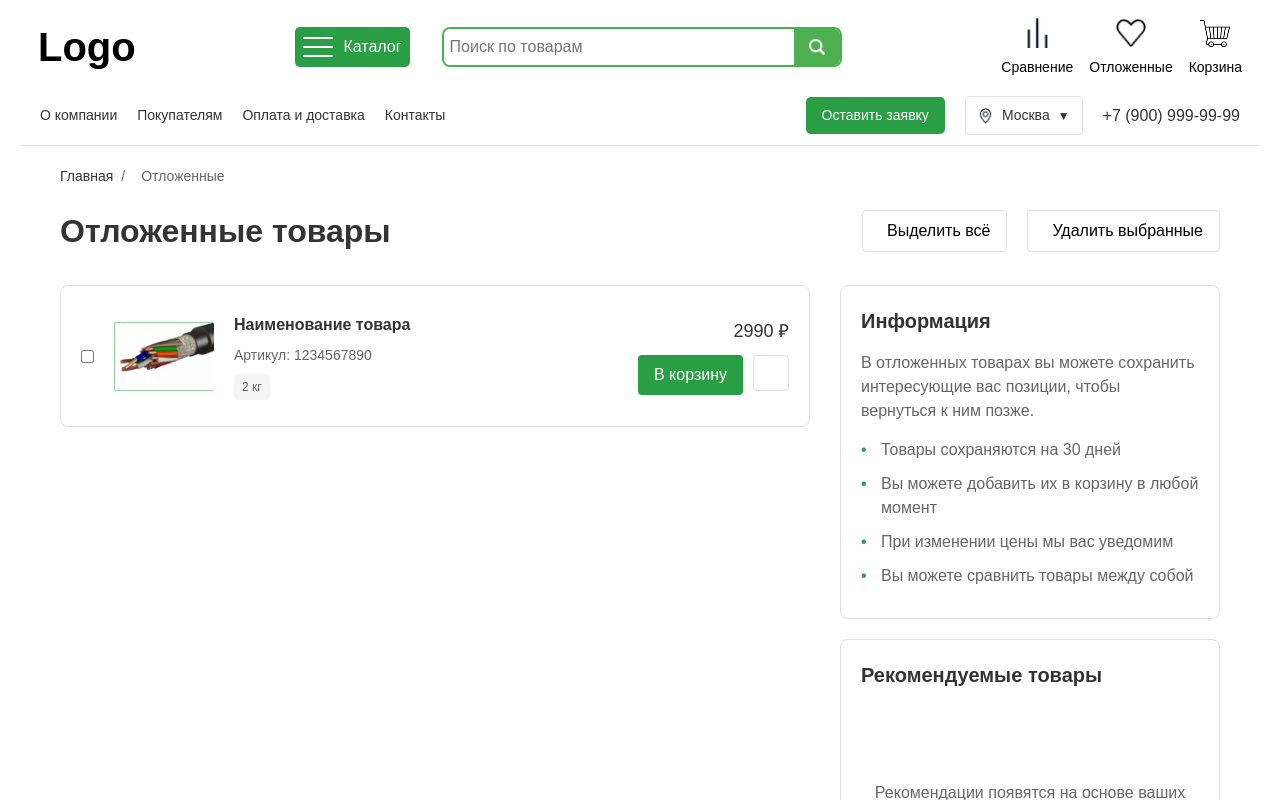
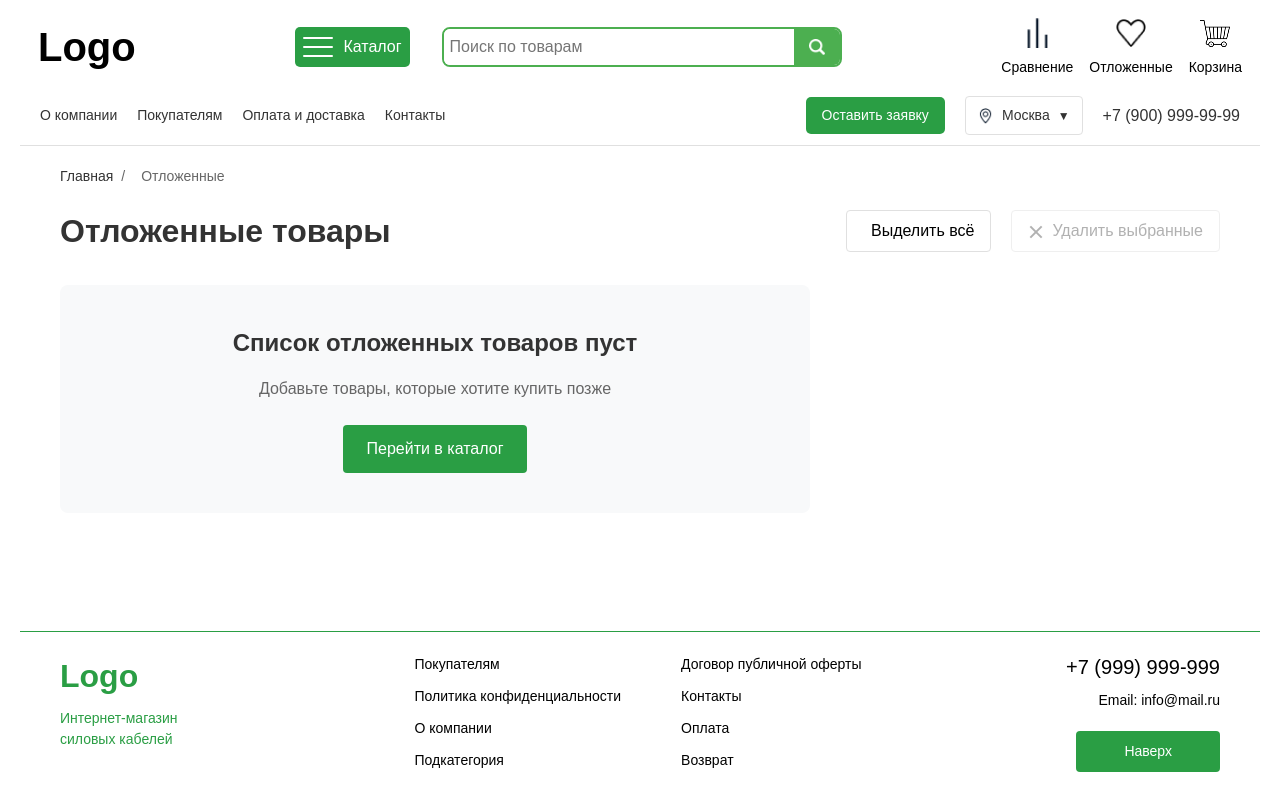
Before and after one commit to MaEsTr0oF/Repository, a React (Vite) app: page /favorites in a window 1280 px wide. Shown: the top 800 px of the page. Built offline with nearby package versions, Linux system fonts and the light colour scheme.

Commit message:
add favorite logic + heart1

```diff
--- a/src/components/AddToCartAnimation/AddToCartAnimation.tsx
+++ b/src/components/AddToCartAnimation/AddToCartAnimation.tsx
@@ -22,7 +22,7 @@ export default function AddToCartAnimation({
     const timer = setTimeout(() => {
       setIsAnimating(false);
       onComplete();
-    }, 1000); // Длительность анимации
+    }, 3000); // Длительность анимации
 
     return () => clearTimeout(timer);
   }, [onComplete]);
--- a/src/components/Favorites/Favorites.module.css
+++ b/src/components/Favorites/Favorites.module.css
@@ -60,9 +60,16 @@
 }
 
 .selectAll:hover,
-.deleteSelected:hover {
+.deleteSelected:hover:not(:disabled) {
     border-color: #2a9e44;
     color: #2a9e44;
+}
+
+.deleteSelected:disabled {
+    opacity: 0.5;
+    cursor: not-allowed;
+    border-color: #e0e0e0;
+    color: #666;
 }
 
 .favoritesContent {
@@ -73,6 +80,38 @@
 
 .favoriteItems {
     background: #fff;
+}
+
+.emptyFavorites {
+    text-align: center;
+    padding: 40px;
+    background: #f8f9fa;
+    border-radius: 8px;
+}
+
+.emptyFavorites h2 {
+    font-size: 24px;
+    color: #333;
+    margin-bottom: 16px;
+}
+
+.emptyFavorites p {
+    color: #666;
+    margin-bottom: 24px;
+}
+
+.continueShopping {
+    display: inline-block;
+    padding: 12px 24px;
+    background: #2a9e44;
+    color: white;
+    text-decoration: none;
+    border-radius: 4px;
+    transition: background-color 0.3s ease;
+}
+
+.continueShopping:hover {
+    background: #238a3a;
 }
 
 .favoriteItem {
@@ -181,6 +220,31 @@
     color: #ff4444;
 }
 
+.cross {
+    position: relative;
+    width: 16px;
+    height: 16px;
+}
+
+.cross::before,
+.cross::after {
+    content: '';
+    position: absolute;
+    width: 100%;
+    height: 2px;
+    background-color: currentColor;
+    top: 50%;
+    left: 0;
+}
+
+.cross::before {
+    transform: rotate(45deg);
+}
+
+.cross::after {
+    transform: rotate(-45deg);
+}
+
 .favoritesInfo {
     display: flex;
     flex-direction: column;
--- a/src/components/Favorites/Favorites.tsx
+++ b/src/components/Favorites/Favorites.tsx
@@ -1,7 +1,37 @@
 import styles from './Favorites.module.css';
 import { Link } from 'react-router-dom';
+import { useShop } from '../../context/ShopContext';
+import { useState } from 'react';
 
 export default function Favorites() {
+    const { favoriteItems, removeFromFavorite, addToCart } = useShop();
+    const [selectedItems, setSelectedItems] = useState<string[]>([]);
+
+    const handleSelectAll = () => {
+        if (selectedItems.length === favoriteItems.length) {
+            setSelectedItems([]);
+        } else {
+            setSelectedItems(favoriteItems.map(item => item.id || ''));
+        }
+    };
+
+    const handleSelectItem = (itemId: string) => {
+        if (selectedItems.includes(itemId)) {
+            setSelectedItems(prev => prev.filter(id => id !== itemId));
+        } else {
+            setSelectedItems(prev => [...prev, itemId]);
+        }
+    };
+
+    const handleDeleteSelected = () => {
+        selectedItems.forEach(id => removeFromFavorite(id));
+        setSelectedItems([]);
+    };
+
+    const handleAddToCart = (item: typeof favoriteItems[0]) => {
+        addToCart(item);
+    };
+
     return (
         <div className={styles.favorites}>
             <div className={styles.container}>
@@ -14,11 +44,18 @@ export default function Favorites() {
                 <div className={styles.favoritesHeader}>
                     <h1>Отложенные товары</h1>
                     <div className={styles.favoritesActions}>
-                        <button className={styles.selectAll}>
+                        <button
+                            className={styles.selectAll}
+                            onClick={handleSelectAll}
+                        >
                             <span className={styles.checkbox}></span>
                             Выделить всё
                         </button>
-                        <button className={styles.deleteSelected}>
+                        <button
+                            className={styles.deleteSelected}
+                            onClick={handleDeleteSelected}
+                            disabled={selectedItems.length === 0}
+                        >
                             <span className={styles.cross}></span>
                             Удалить выбранные
                         </button>
@@ -27,28 +64,53 @@ export default function Favorites() {
 
                 <div className={styles.favoritesContent}>
                     <div className={styles.favoriteItems}>
-                        <div className={styles.favoriteItem}>
-                            <input type="checkbox" className={styles.itemCheckbox} />
+                        {favoriteItems.length === 0 ? (
+                            <div className={styles.emptyFavorites}>
+                                <h2>Список отложенных товаров пуст</h2>
+                                <p>Добавьте товары, которые хотите купить позже</p>
+                                <Link to="/catalog" className={styles.continueShopping}>
+                                    Перейти в каталог
+                                </Link>
+                            </div>
+                        ) : (
+                            favoriteItems.map(item => (
+                                <div key={item.id} className={styles.favoriteItem}>
+                                    <input
+                                        type="checkbox"
+                                        className={styles.itemCheckbox}
+                                        checked={selectedItems.includes(item.id || '')}
+                                        onChange={() => handleSelectItem(item.id || '')}
+                                    />
                                     <div className={styles.itemImage}>
-                                <img src="/img/products/image1.png" alt="Наименование товара" />
+                                        <img src={item.imagesrc} alt={item.label} />
                                     </div>
                                     <div className={styles.itemInfo}>
-                                <h3>Наименование товара</h3>
-                                <p className={styles.itemArticle}>Артикул: 1234567890</p>
-                                <div className={styles.itemSize}>2 кг</div>
+                                        <h3>{item.label}</h3>
+                                        <p className={styles.itemArticle}>{item.text}</p>
                                     </div>
                                     <div className={styles.itemPrice}>
-                                <span className={styles.price}>2990 ₽</span>
+                                        <span className={styles.price}>{item.cost} ₽</span>
                                         <div className={styles.itemActions}>
-                                    <button className={styles.addToCart}>В корзину</button>
-                                    <button className={styles.itemDelete}>
+                                            <button
+                                                className={styles.addToCart}
+                                                onClick={() => handleAddToCart(item)}
+                                            >
+                                                В корзину
+                                            </button>
+                                            <button
+                                                className={styles.itemDelete}
+                                                onClick={() => removeFromFavorite(item.id || '')}
+                                            >
                                                 <span className={styles.cross}></span>
                                             </button>
                                         </div>
                                     </div>
                                 </div>
+                            ))
+                        )}
                     </div>
 
+                    {favoriteItems.length > 0 && (
                         <div className={styles.favoritesInfo}>
                             <div className={styles.infoBlock}>
                                 <h2>Информация</h2>
@@ -64,11 +126,13 @@ export default function Favorites() {
                             <div className={styles.recommendedBlock}>
                                 <h3>Рекомендуемые товары</h3>
                                 <div className={styles.recommendedItems}>
-                                {/* Здесь будут рекомендуемые товары */}
-                                <p className={styles.emptyMessage}>Рекомендации появятся на основе ваших отложенных товаров</p>
+                                    <p className={styles.emptyMessage}>
+                                        Рекомендации появятся на основе ваших отложенных товаров
+                                    </p>
                                 </div>
                             </div>
                         </div>
+                    )}
                 </div>
             </div>
         </div>
--- a/src/components/main/ProductCard.module.css
+++ b/src/components/main/ProductCard.module.css
@@ -13,7 +13,9 @@
   flex-direction: column;
   gap: 10px;
 }
-
+.buttonGroup img{
+	margin-left: 100px;
+}
 .actionButtons {
   display: flex;
   gap: 10px;
--- a/src/components/main/ProductCard.tsx
+++ b/src/components/main/ProductCard.tsx
@@ -3,6 +3,8 @@ import { useNavigate } from 'react-router-dom';
 import AddToCartAnimation from '../AddToCartAnimation/AddToCartAnimation';
 import styles from './ProductCard.module.css';
 import { useShop } from '../../context/ShopContext';
+import image from '/img/header/heart.png'
+import image1 from '/img/header/heart1.png'
 
 interface Props {
 	imagesrc: string;
@@ -13,7 +15,7 @@ interface Props {
 
 export default function ProductCard({imagesrc, label, text, cost}: Props) {
 	const navigate = useNavigate();
-	const { addToCart, addToCompare } = useShop();
+	const { addToCart, addToCompare, addToFavorite, isInFavorites } = useShop();
 	const cardRef = useRef<HTMLDivElement>(null);
 	const [isAnimating, setIsAnimating] = useState(false);
 	const [animationConfig, setAnimationConfig] = useState<{
@@ -22,8 +24,16 @@ export default function ProductCard({imagesrc, label, text, cost}: Props) {
 		type: 'cart' | 'compare';
 	} | null>(null);
 
+	const product = { imagesrc, label, text, cost };
+	const isFavorite = isInFavorites(product);
+
 	const handleClick = () => {
 		navigate('/product/1', { state: { productImage: imagesrc, title: label, description: text, price: cost } });
+	};
+
+	const handleFavoriteClick = (e: React.MouseEvent) => {
+		e.stopPropagation();
+		addToFavorite(product);
 	};
 
 	const getTargetPosition = (type: 'cart' | 'compare') => {
@@ -60,8 +70,6 @@ export default function ProductCard({imagesrc, label, text, cost}: Props) {
 		});
 		setIsAnimating(true);
 
-		// Добавляем товар в корзину или список сравнения
-		const product = { imagesrc, label, text, cost };
 		if (type === 'cart') {
 			addToCart(product);
 		} else {
@@ -81,7 +89,8 @@ export default function ProductCard({imagesrc, label, text, cost}: Props) {
 					width: "100%",
 					height: "100%",
 					alignItems: "start",
-					justifyContent: "space-between"
+					justifyContent: "space-between",
+					position: "relative"
 				}}
 			>
 				<img
@@ -94,6 +103,20 @@ export default function ProductCard({imagesrc, label, text, cost}: Props) {
 						borderRadius: "5px"
 					}}
 					alt=""
+					/>
+					<img
+						src={isFavorite ? image1 : image}
+					alt=""
+					onClick={handleFavoriteClick}
+					style={{
+						position: "absolute",
+						right: 10,
+						top: 10,
+						cursor: "pointer",
+						padding: "5px",
+						background: "transparent",
+						transition: "background-color 0.3s ease"
+					}}
 				/>
 				<h2 style={{fontSize:"18px",fontWeight:"bold"}}>{label}</h2>
 				<span style={{fontSize:"16px"}}>{text}</span>
--- a/src/context/ShopContext.tsx
+++ b/src/context/ShopContext.tsx
@@ -12,11 +12,15 @@ interface Product {
 interface ShopContextType {
   cartItems: Product[];
   compareItems: Product[];
+  favoriteItems: Product[];
   addToCart: (product: Product) => void;
   removeFromCart: (productId: string) => void;
   addToCompare: (product: Product) => void;
   removeFromCompare: (productId: string) => void;
+  addToFavorite: (product: Product) => void;
+  removeFromFavorite: (productId: string) => void;
   updateCartItemQuantity: (productId: string, quantity: number) => void;
+  isInFavorites: (product: Product) => boolean;
 }
 
 const ShopContext = createContext<ShopContextType | undefined>(undefined);
@@ -24,6 +28,7 @@ const ShopContext = createContext<ShopContextType | undefined>(undefined);
 export function ShopProvider({ children }: { children: ReactNode }) {
   const [cartItems, setCartItems] = useState<Product[]>([]);
   const [compareItems, setCompareItems] = useState<Product[]>([]);
+  const [favoriteItems, setFavoriteItems] = useState<Product[]>([]);
 
   const addToCart = (product: Product) => {
     setCartItems(prev => {
@@ -81,15 +86,47 @@ export function ShopProvider({ children }: { children: ReactNode }) {
     setCompareItems(prev => prev.filter(item => item.id !== productId));
   };
 
+  const addToFavorite = (product: Product) => {
+    setFavoriteItems(prev => {
+      const existingProduct = prev.find(item =>
+        item.label === product.label &&
+        item.cost === product.cost &&
+        item.text === product.text
+      );
+
+      if (existingProduct) {
+        return prev.filter(item => item.id !== existingProduct.id);
+      }
+
+      return [...prev, { ...product, id: Date.now().toString() }];
+    });
+  };
+
+  const removeFromFavorite = (productId: string) => {
+    setFavoriteItems(prev => prev.filter(item => item.id !== productId));
+  };
+
+  const isInFavorites = (product: Product) => {
+    return favoriteItems.some(item =>
+      item.label === product.label &&
+      item.cost === product.cost &&
+      item.text === product.text
+    );
+  };
+
   return (
     <ShopContext.Provider value={{
       cartItems,
       compareItems,
+      favoriteItems,
       addToCart,
       removeFromCart,
       addToCompare,
       removeFromCompare,
-      updateCartItemQuantity
+      addToFavorite,
+      removeFromFavorite,
+      updateCartItemQuantity,
+      isInFavorites
     }}>
       {children}
     </ShopContext.Provider>
```
Also changed, not shown: public/img/header/heart1.png (added). Lines whose indentation alone changed are shown as unchanged.
